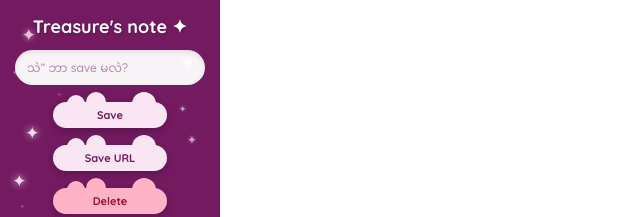
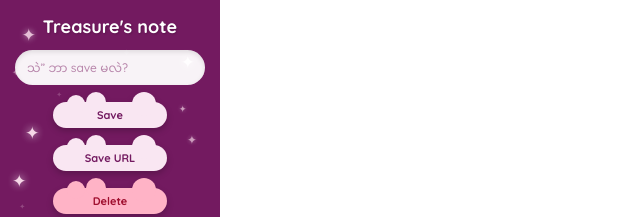
Before and after one commit to peterpaing/quick-note-chrome-extension, a website built with Vite: page index.html in a window 1280 px wide. Shown: the top 217 px of the page, 0-640 px from the left. Built offline with nearby package versions, Linux system fonts and the light colour scheme.

Commit message:
Heading changes

```diff
--- a/index.html
+++ b/index.html
@@ -24,7 +24,7 @@
     <div class="star star-14">✦</div>
     <div class="star star-15">✦</div>
 
-    <h2 class="title">Treasure's note ✦</h2>
+    <h2 class="title">Treasure's note </h2>
 
     <input type="text" id="saveInput" placeholder="သဲ” ဘာ save မလဲ?"  />
 
```
